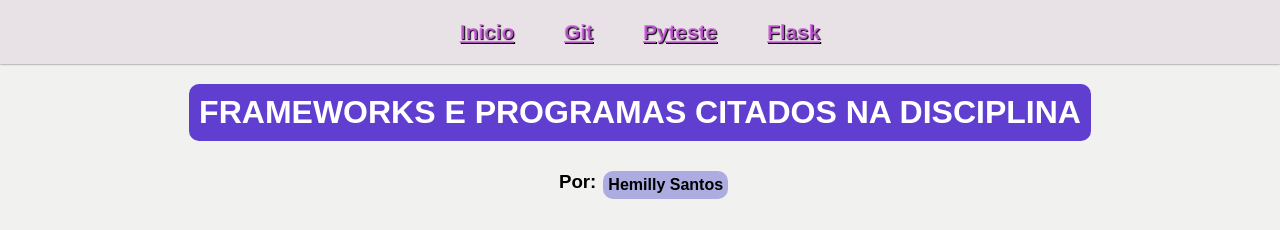
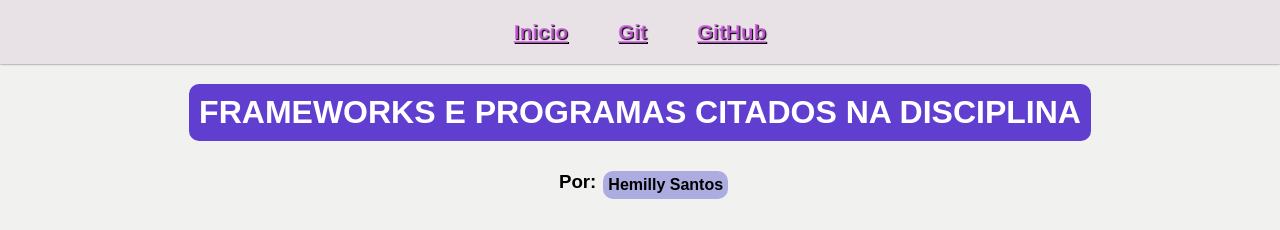
Before and after one commit to hemillySilva/projetotcc, a plain HTML site: page index.html in a window 1280 px wide. Shown: the top 230 px of the page. Drawn offline with Linux system fonts and the light colour scheme.

Commit message:
Adicionando Github como site

```diff
--- a/index.html
+++ b/index.html
@@ -12,8 +12,7 @@
         <ul>
             <li><a href="index.html">Inicio</a></li>
             <li><a href="git.html">Git</a></li>
-            <li><a href="pyteste.html">Pyteste</a></li>
-            <li><a href="flask.html">Flask</a></li>
+            <li><a href="github.html">GitHub</a></li>
         </ul>
     </nav>
     <div class="container">
```
